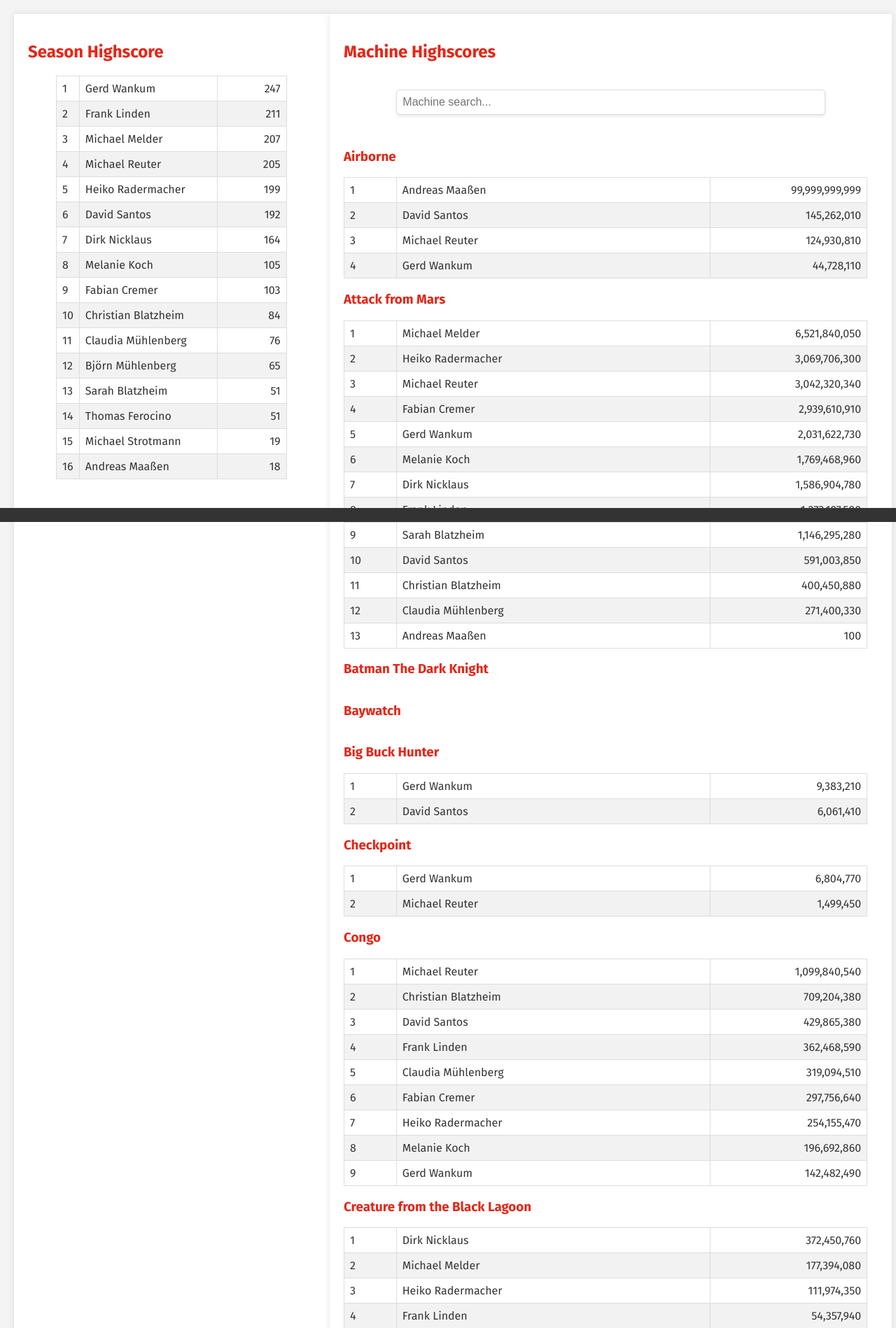
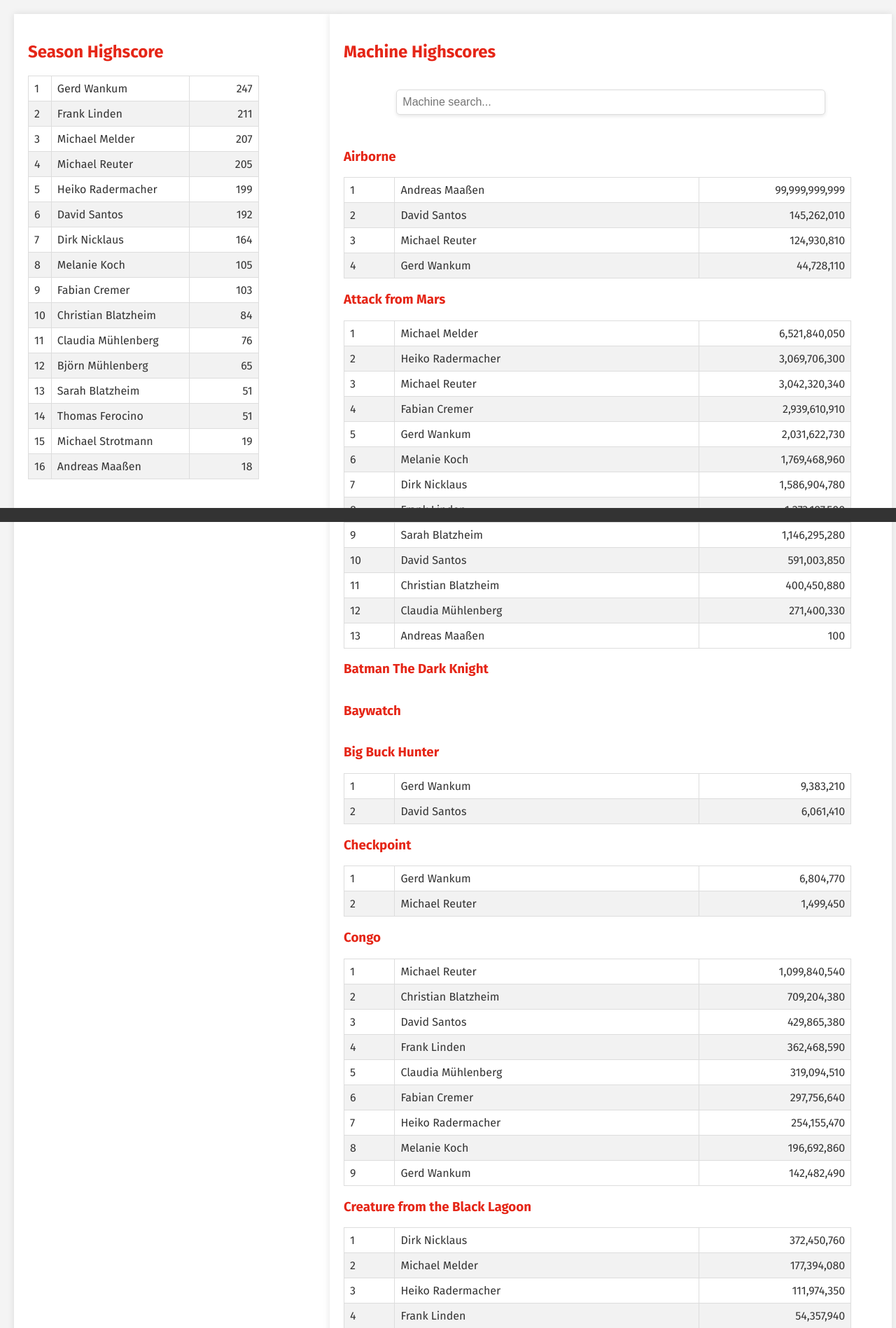
Before and after one commit to fcremer/aixplay, a Flask app: page / in a window 1280 px wide. Shown: the part 54-1952 px from the top of the page at 70% size. Run offline with Flask 3, Linux system fonts and the light colour scheme; data that the repository does not hold is empty.

Commit message:
adjust layout

```diff
--- a/static/style.css
+++ b/static/style.css
@@ -58,7 +58,7 @@ body, html {
 
 /* Allgemeines Tabellendesign */
 .table-highscores {
-    width: 98%;
+    width: 95%;
     border-collapse: collapse;
 }
 
--- a/templates/index.html
+++ b/templates/index.html
@@ -25,7 +25,7 @@
     <div class="container">
         <div id="total-highscores" class="column">
             <h2>Season Highscore</h2>
-            <ul id="total-highscore-list"></ul>
+            <div id="total-highscore-list"></div>
         </div>
 
         <div id="pinball-highscores" class="column">
```
